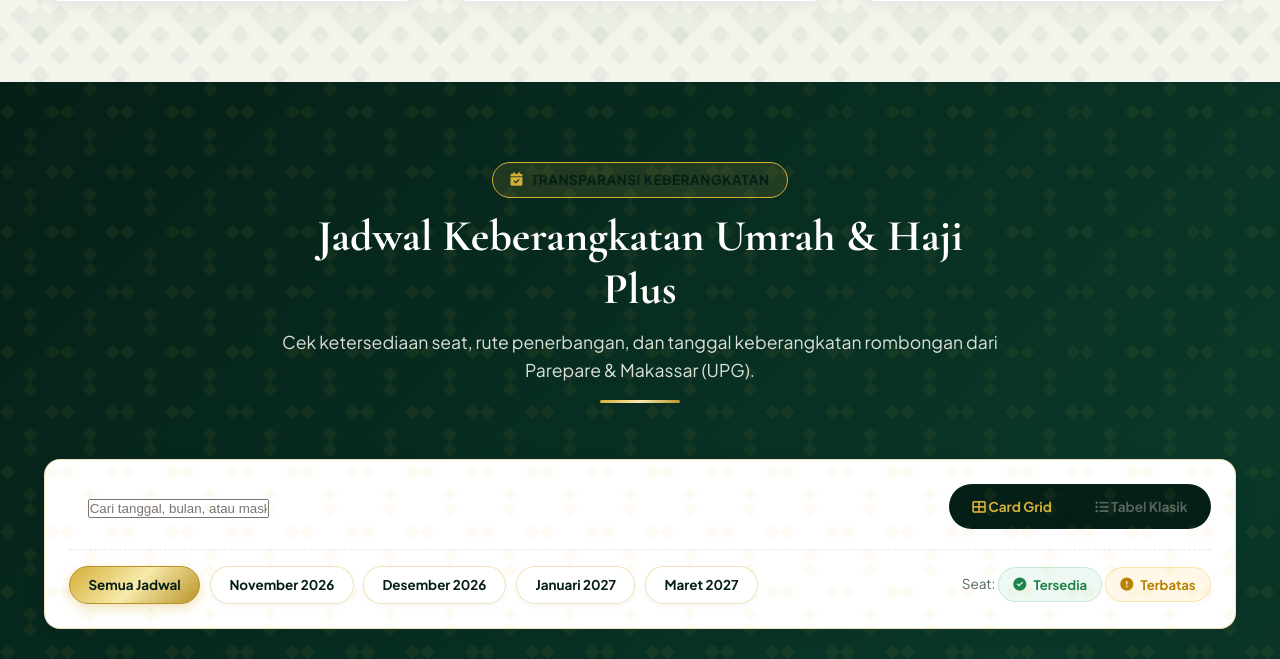
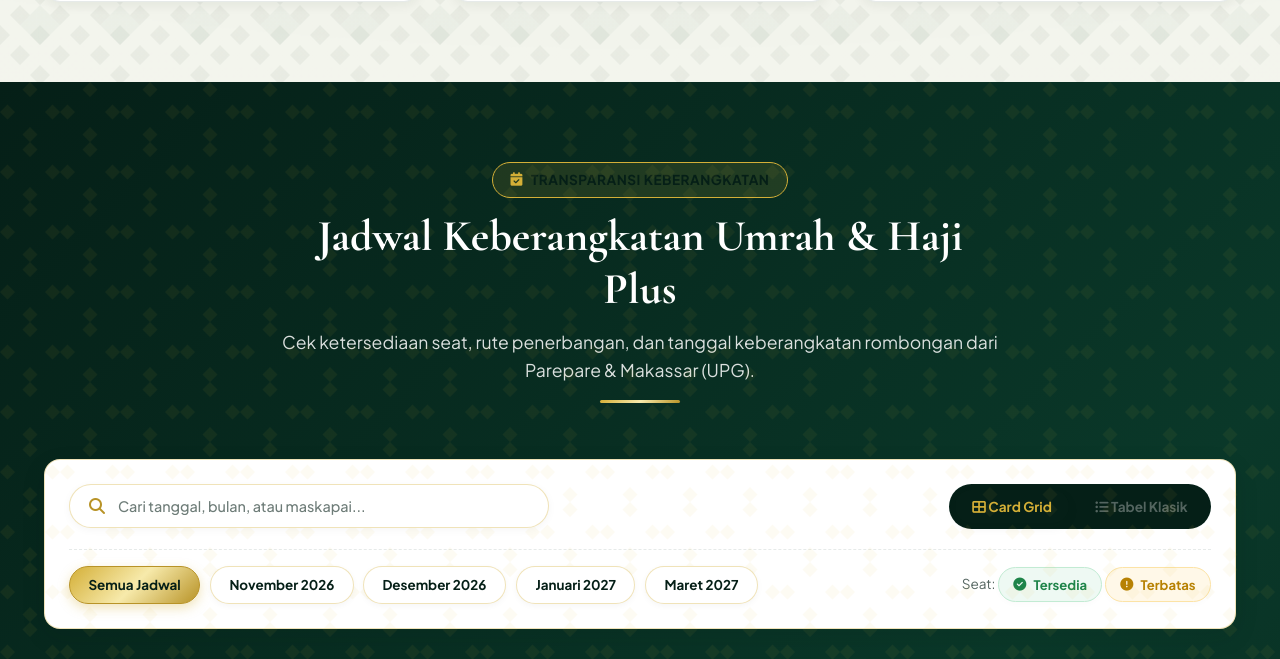
Before and after one commit to fadhlurr01/Suci-Amanah-Insani-TRAVEL-H-KARLOS, a plain HTML site: page index.html in a window 1280 px wide. Shown: the part 4095-4754 px from the top of the page. Drawn offline with nearby package versions, Linux system fonts and the light colour scheme.

Commit message:
Remove dark overlay box on flyer cards and add luxury search box styling

```diff
--- a/css/style.css
+++ b/css/style.css
@@ -1277,6 +1277,58 @@ section.section-padding[style*="background: var(--bg-alt)"] .section-subtitle {
   align-items: center;
   gap: 1.5rem;
   flex-wrap: wrap;
+}
+
+.search-input-box {
+  position: relative;
+  display: flex;
+  align-items: center;
+  flex: 1;
+  min-width: 280px;
+  max-width: 480px;
+}
+
+.search-input-box i {
+  position: absolute;
+  left: 1.25rem;
+  color: var(--gold-hover);
+  font-size: 1rem;
+  pointer-events: none;
+  transition: var(--transition-fast);
+}
+
+.search-input-box input {
+  width: 100%;
+  padding: 0.75rem 1.25rem 0.75rem 3rem;
+  border-radius: var(--radius-pill);
+  border: 1.5px solid var(--border-gold);
+  background: #ffffff;
+  color: var(--primary-dark);
+  font-family: var(--font-body);
+  font-size: 0.9rem;
+  font-weight: 600;
+  box-shadow: 0 2px 8px rgba(5, 31, 23, 0.04);
+  transition: all 0.3s cubic-bezier(0.25, 1, 0.5, 1);
+}
+
+.search-input-box input::placeholder {
+  color: var(--text-muted);
+  font-weight: 500;
+  opacity: 0.85;
+}
+
+.search-input-box input:focus {
+  outline: none;
+  border-color: var(--gold);
+  background: #ffffff;
+  box-shadow: 0 0 16px rgba(212, 175, 55, 0.35);
+  transform: translateY(-1px);
+}
+
+.search-input-box input:focus + i,
+.search-input-box:focus-within i {
+  color: var(--primary-dark);
+  transform: scale(1.15);
 }
 
 .schedule-view-toggles {
--- a/js/main.js
+++ b/js/main.js
@@ -292,9 +292,6 @@ document.addEventListener('DOMContentLoaded', () => {
     const imageBannerHTML = pkg.image ? `
       <div class="package-image-wrapper">
         <img src="${pkg.image}" alt="${pkg.title}" loading="lazy">
-        <div class="package-duration-overlay">
-          <i class="far fa-calendar-alt"></i> ${pkg.departureDate}
-        </div>
       </div>
     ` : `
       <div class="package-noimage-wrapper" style="background: linear-gradient(135deg, #051f17 0%, #0a3829 100%); padding: 1.5rem 1.25rem 1.25rem 1.25rem; border-bottom: 2px solid var(--gold); border-radius: var(--radius-md) var(--radius-md) 0 0; position: relative;">
```
